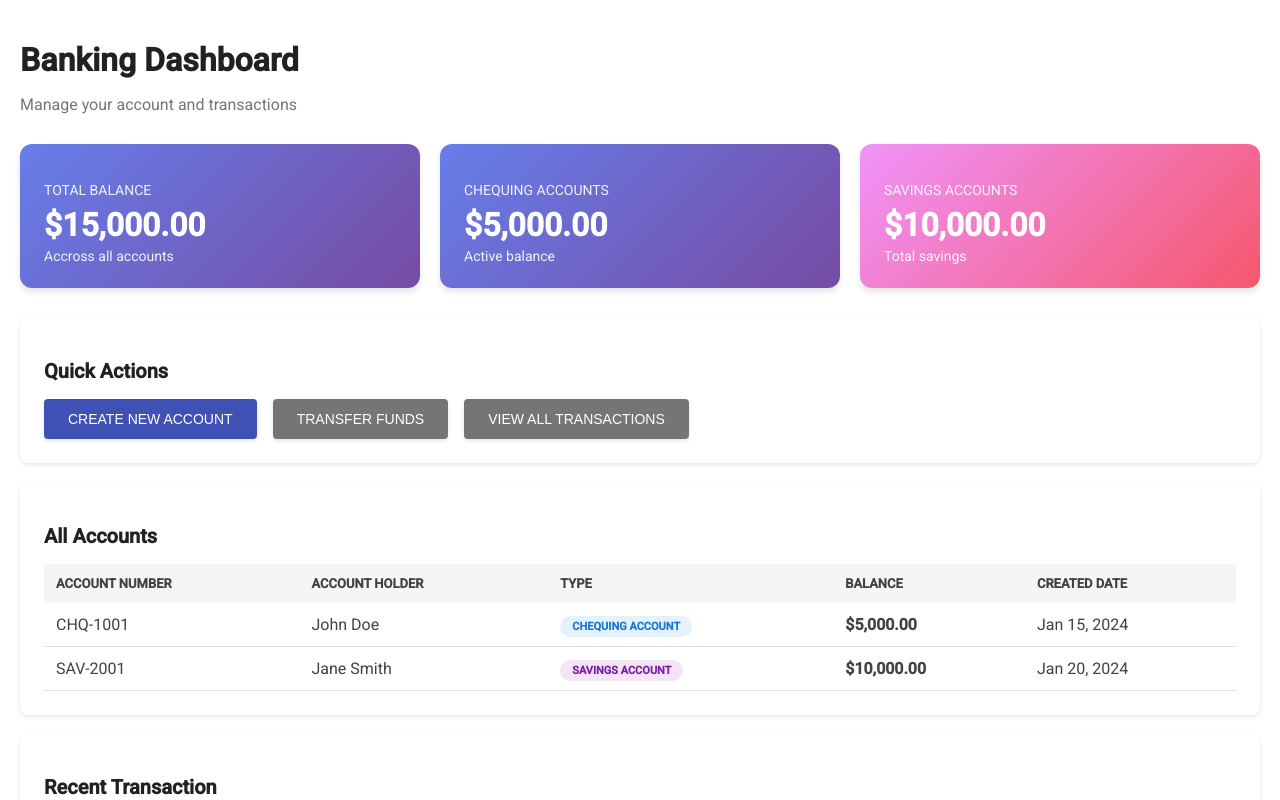
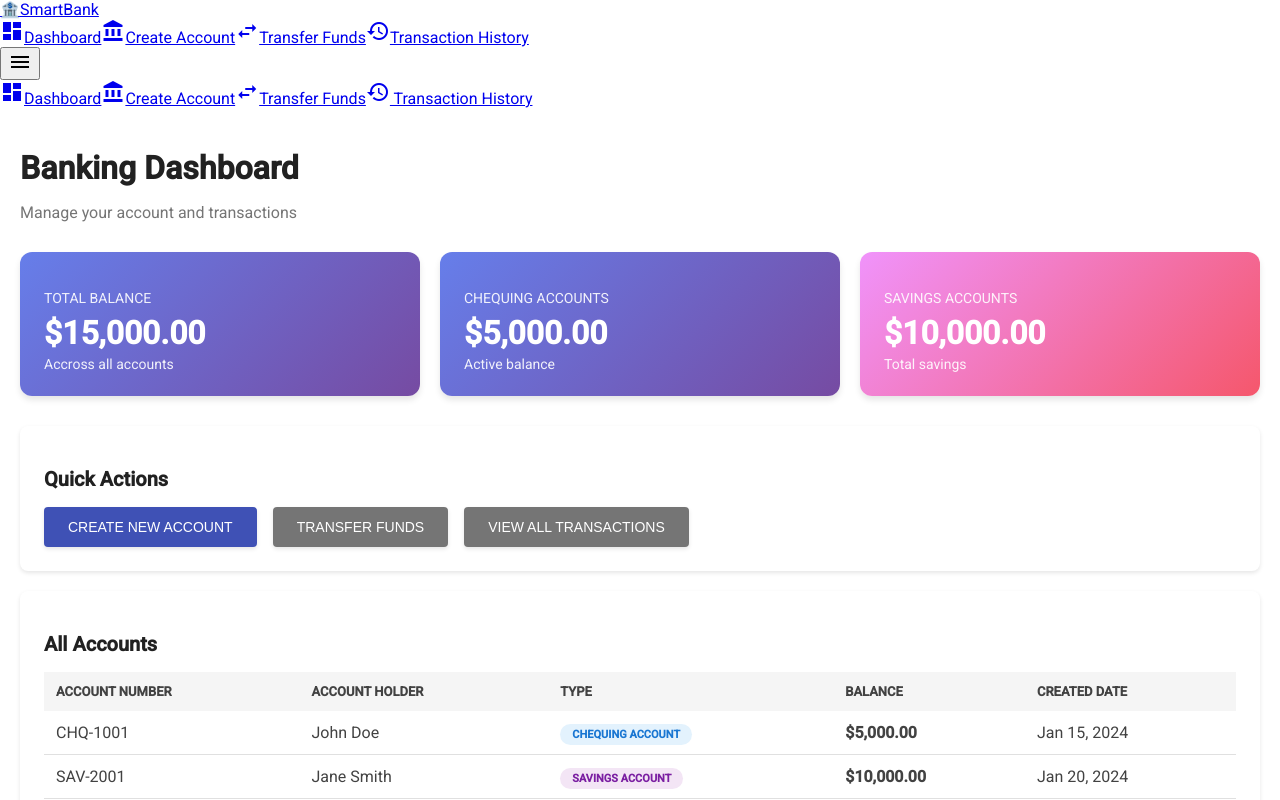
Before and after one commit to BalwantSandhu/SmartBank, an Angular app: page /dashboard in a window 1280 px wide. Shown: the top 800 px of the page. Built offline with nearby package versions, Linux system fonts and the light colour scheme.

Commit message:
Added nav bar and footer

```diff
--- a/src/app/app.component.html
+++ b/src/app/app.component.html
@@ -1 +1,109 @@
-<router-outlet />
+<nav class="navbar" role="navigation" aria-label="Main navigation">
+  <div class="nav-container">
+    <div class="nav-brand">
+      <a
+        routerLink="/dashboard" class="brand-link" aria-label="SmartBank home">
+        <span class="brand-icon" aria-hidden="true">🏦</span>
+        <span class="brand-text">SmartBank</span>
+      </a>
+    </div>
+
+    <div class="nav-links desktop-nav">
+      <a
+        routerLink="/dashboard"
+        routerLinkActive="active"
+        [routerLinkActiveOptions]="{ exact: true }"
+        class="nav-link">
+        <span class="material-icons" aria-hidden="true">dashboard</span>
+        <span>Dashboard</span>
+      </a>
+
+      <a
+        routerLink="/accounts/create"
+        routerLinkActive="active"
+        class="nav-link">
+        <span class="material-icons" aria-hidden="true">account_balance</span>
+        <span>Create Account</span>
+      </a>
+
+      <a
+        routerLink="/transactions/transfer"
+        routerLinkActive="active"
+        class="nav-link">
+        <span class="material-icons" aria-hidden="true">swap_horiz</span>
+        <span>Transfer Funds</span>
+      </a>
+
+      <a
+        routerLink="/transactions/history"
+        routerLinkActive="active"
+        class="nav-link">
+        <span class="material-icons" aria-hidden="true">history</span>
+        <span>Transaction History</span>
+      </a>
+    </div>
+
+    <button
+      class="mobile-menu-toggle"
+      (click)="toggleMobileMenu()"
+      [attr.aria-expanded]="isMobileMenuOpen"
+      aria-label="Toggle navigation menu">
+      <span class="material-icons">
+        {{ isMobileMenuOpen ? 'close' : 'menu'}}
+      </span>
+    </button>
+  </div>
+
+  <div
+    class="mobile-nav"
+    [class.open]="isMobileMenuOpen"
+    [attr.aria-hidden]="!isMobileMenuOpen">
+    <a
+      routerLink="/dashboard"
+      routerLinkActive="active"
+      [routerLinkActiveOptions]="{ exact: true }"
+      class="mobile-nav-link"
+      (click)="closeMobileMenu()">
+      <span class="material-icons" aria-hidden="true">dashboard</span>
+      <span>Dashboard</span>
+    </a>
+
+    <a
+      routerLink="/accounts/create"
+      routerLinkActive="active"
+      class="mobile-nav-link"
+      (click)="closeMobileMenu()">
+      <span class="material-icons" aria-hidden="true">account_balance</span>
+      <span>Create Account</span>
+    </a>
+
+    <a
+      routerLink="/transactions/transfer"
+      routerLinkActive="active"
+      class="mobile-nav-link"
+      (click)="closeMobileMenu()">
+      <span class="material-icons" aria-hidden="true">swap_horiz</span>
+      <span>Transfer Funds</span>
+    </a>
+
+    <a
+      routerLink="/transactions/history"
+      routerLinkActive="active"
+      class="mobile-nav-link"
+      (click)="closeMobileMenu()">
+      <span class="material-icons" aria-hidden="true">history</span>
+      <span> Transaction History</span>
+    </a>
+  </div>
+</nav>
+
+<main id="main-content" role="main">
+  <router-outlet></router-outlet>
+</main>
+
+<footer class="app-footer" role="contentinfo">
+  <div class="footer-content">
+    <p>&copy; 2026 SmartBank. All rights reserved.</p>
+    <p class="footer-note">Take Home Assessment - Banking Application</p>
+  </div>
+</footer>
--- a/src/app/app.component.ts
+++ b/src/app/app.component.ts
@@ -1,4 +1,5 @@
 import { Component } from '@angular/core';
+import { Router } from '@angular/router';
 
 @Component({
   selector: 'app-root',
@@ -8,4 +9,13 @@ import { Component } from '@angular/core';
 })
 export class AppComponent {
   title = 'SmartBank';
+  isMobileMenuOpen = false;
+
+  toggleMobileMenu(): void{
+    this.isMobileMenuOpen = !this.isMobileMenuOpen;
+  }
+
+  closeMobileMenu(): void{
+    this.isMobileMenuOpen = false;
+  }
 }
--- a/src/app/app.module.ts
+++ b/src/app/app.module.ts
@@ -6,6 +6,7 @@ import { AppComponent } from './app.component';
 import { CoreModule } from './core/core.module';
 import { PagesModule } from './pages/pages.module';
 import { BrowserAnimationsModule } from '@angular/platform-browser/animations';
+import { SharedModule } from './shared/shared.module';
 
 @NgModule({
   declarations: [
@@ -13,9 +14,10 @@ import { BrowserAnimationsModule } from '@angular/platform-browser/animations';
   ],
   imports: [
     BrowserModule,
-    AppRoutingModule,
     CoreModule,
-    PagesModule
+    PagesModule,
+    SharedModule,
+    AppRoutingModule
   ],
   providers: [],
   bootstrap: [AppComponent]
```
